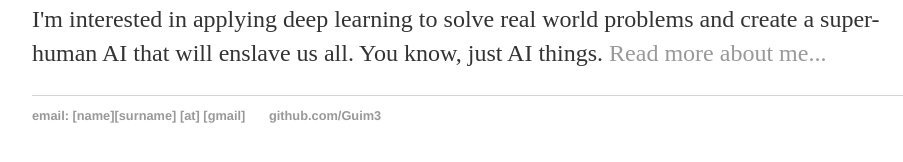
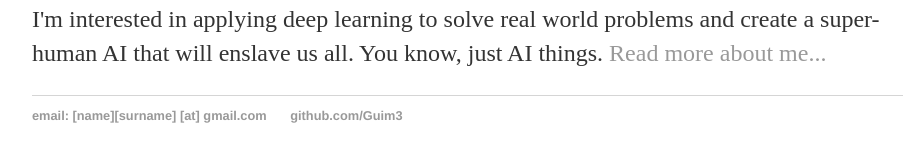
Before and after one commit to Guim3/guim3.github.io, a Jekyll site: the page built from index.html, in a window 1280 px wide. Shown: the part 194-356 px from the top of the page, without its empty margins (160-1063 px from the left). Built offline with Jekyll 4.4.1, drawn with Linux system fonts in a browser that asks for light colours.

Commit message:
Update default.html

```diff
--- a/_layouts/default.html
+++ b/_layouts/default.html
@@ -21,7 +21,7 @@
 			</div><!-- /.container -->
      <footer>
     	<ul>
-			      <li><a href="#">email: [name][surname] [at] [gmail]</a></li>
+			      <li><a href="#">email: [name][surname] [at] gmail.com</a></li>
         		<li><a href="https://github.com/Guim3">github.com/Guim3</a></li>
 			</ul>
 		</footer>
```
